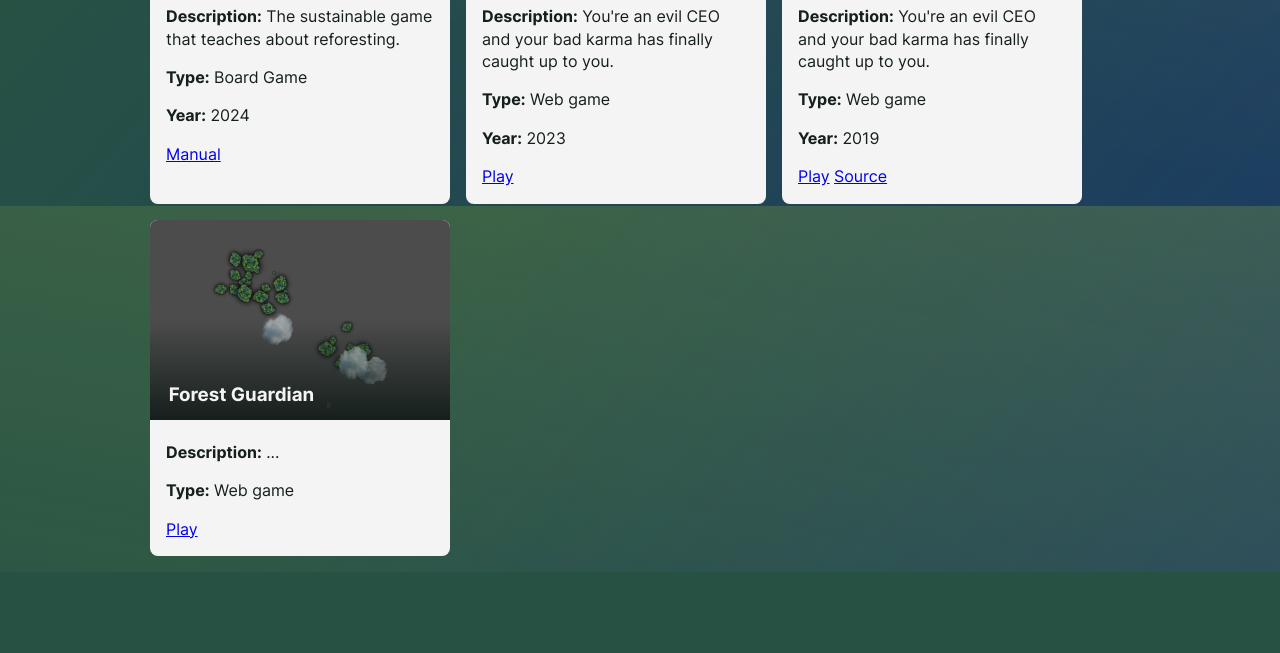
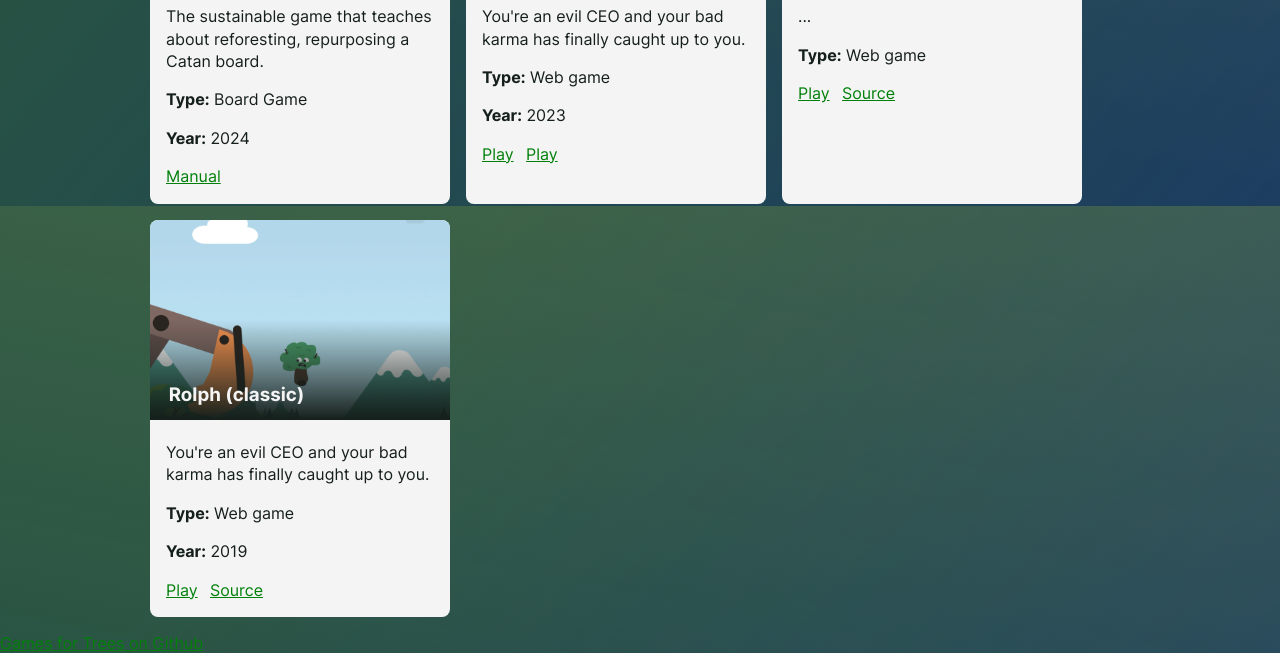
Before and after one commit to gamesfortrees/gamesfortrees, a plain HTML site: page index.html in a window 1280 px wide. Shown: the part 594-1247 px from the top of the page. Before the commit the page ends 1166 px from the top, so only its background shows below. Drawn offline with Linux system fonts and the light colour scheme.

Commit message:
links and cleanup

```diff
--- a/index.html
+++ b/index.html
@@ -17,7 +17,8 @@
       About
     </h2>
     <p>
-      We're a group of colleagues ate Ecosia who are passionate about trees and games. We've create a few games on our free time and we'd like to share them with you.
+      We're a group of colleagues at Ecosia who are passionate about trees and games.
+      We've create a few games on our free time and we'd like to share them with you.
     </p>
 
     <h2>Games</h2>
@@ -27,7 +28,7 @@
         <h3>Ecosia: the Board Game</h3>
         <div>
           <p>
-            <b>Description:</b> The sustainable game that teaches about reforesting.
+            The sustainable game that teaches about reforesting, repurposing a Catan board.
           </p>
           <p>
             <b>Type:</b> Board Game
@@ -43,7 +44,7 @@
         <h3>Rolph (reboot)</h3>
         <div>
           <p>
-            <b>Description:</b> You're an evil CEO and your bad karma has finally caught up to you.
+            You're an evil CEO and your bad karma has finally caught up to you.
           </p>
           <p>
             <b>Type:</b> Web game
@@ -51,7 +52,22 @@
           <p>
             <b>Year:</b> 2023
           </p>
+          <a href="https://rolph.wahlholz.workers.dev/index.html">Play</a>
           <a href="https://github.com/gamesfortrees/rolph_godot4">Play</a>
+        </div>
+      </article>
+      <article>
+        <img src="game_guardian.png" alt="rolph screenshot">
+        <h3>Forest Guardian</h3>
+        <div>
+          <p>
+            ...
+          </p>
+          <p>
+            <b>Type:</b> Web game
+          </p>
+          <a href="https://gamesfortrees.github.io/games/forestguardian/index.html">Play</a>
+          <a href="https://github.com/gamesfortrees/forestguardian">Source</a>
         </div>
       </article>
       <article>
@@ -59,7 +75,7 @@
         <h3>Rolph (classic)</h3>
         <div>
           <p>
-            <b>Description:</b> You're an evil CEO and your bad karma has finally caught up to you.
+            You're an evil CEO and your bad karma has finally caught up to you.
           </p>
           <p>
             <b>Type:</b> Web game
@@ -71,21 +87,10 @@
           <a href="https://github.com/gamesfortrees/rolph">Source</a>
         </div>
       </article>
-      <article>
-        <img src="game_guardian.png" alt="rolph screenshot">
-        <h3>Forest Guardian</h3>
-        <div>
-          <p>
-            <b>Description:</b> ...
-          </p>
-          <p>
-            <b>Type:</b> Web game
-          </p>
-          <a href="https://gamesfortrees.github.io/games/forestguardian/index.html">Play</a>
-        </div>
-      </article>
     </section>
   </main>
-
+  <footer>
+    <a href="https://github.com/gamesfortrees">Games for Trees on Github</a>
+  </footer>
 </body>
 </html>
--- a/style.css
+++ b/style.css
@@ -102,3 +102,11 @@ article h3 {
 article div {
   padding: 1em;
 }
+
+a {
+	color: var(--color-primary);
+}
+
+a + a {
+	margin-left: 0.5em;
+}
```
